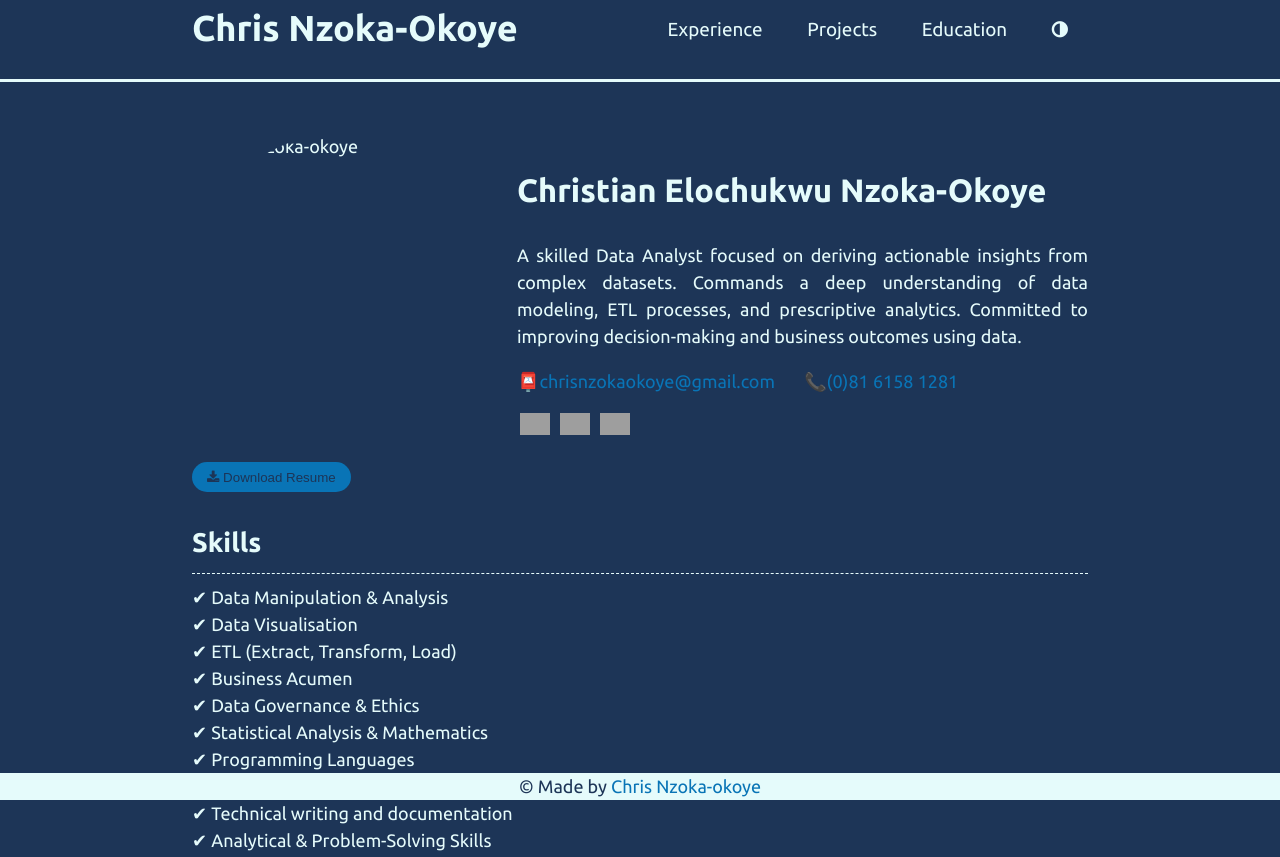
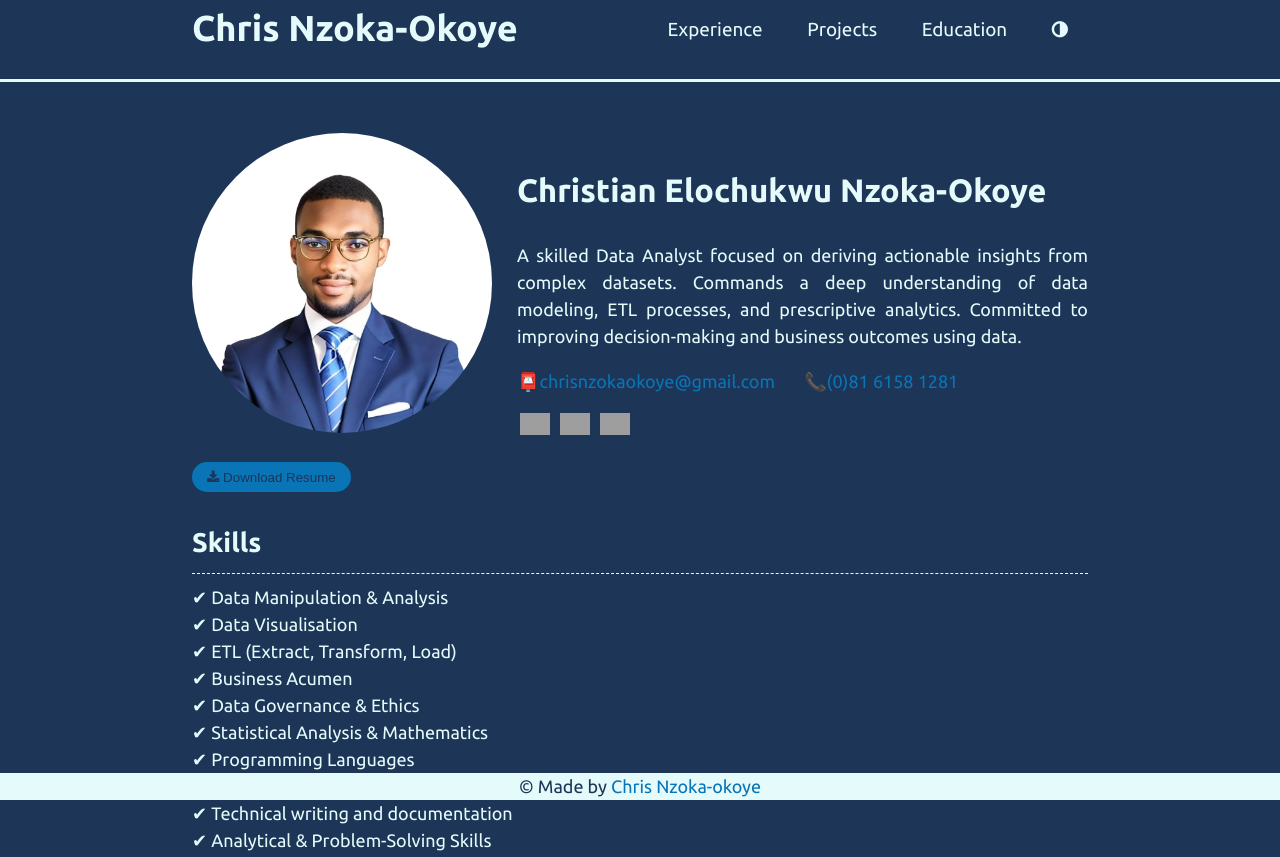
Before and after one commit to ChrisNzoka/Resume, a plain HTML site: page assets/dark.html in a window 1280 px wide. Shown: the top 857 px of the page. Drawn offline with Linux system fonts and the light colour scheme; grey boxes are pictures that could not be loaded.

Commit message:
updated the dark mode

```diff
--- a/assets/dark.html
+++ b/assets/dark.html
@@ -43,7 +43,7 @@
       <section id="bio">
         <div class="container">
           <div id="bio-img">
-            <img src="./assets/chris_nzoka-okoye.jpg" alt="Chris Nzoka-okoye" />
+            <img src="./chris_nzoka-okoye.jpg" alt="Chris Nzoka-okoye" />
           </div>
           <div id="bio-details">
             <h1 id="profile-name">Christian Elochukwu Nzoka-Okoye</h1>
```
